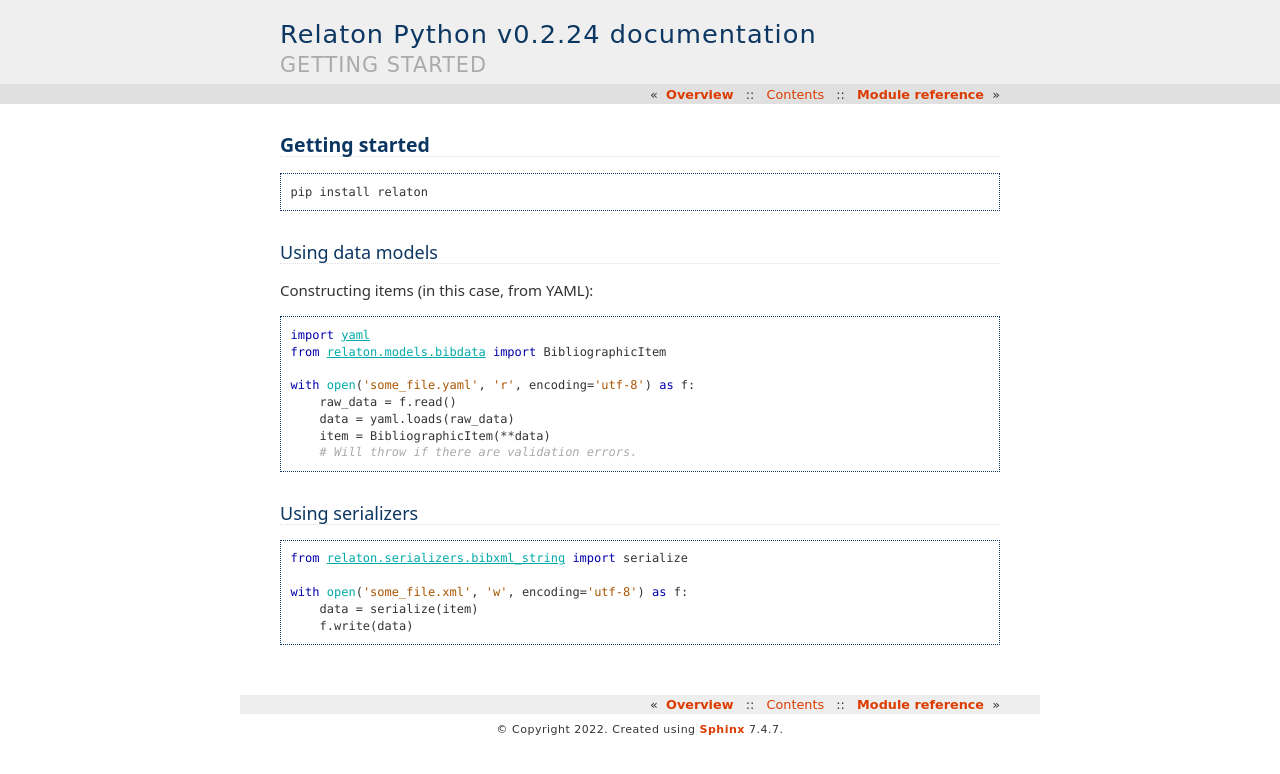
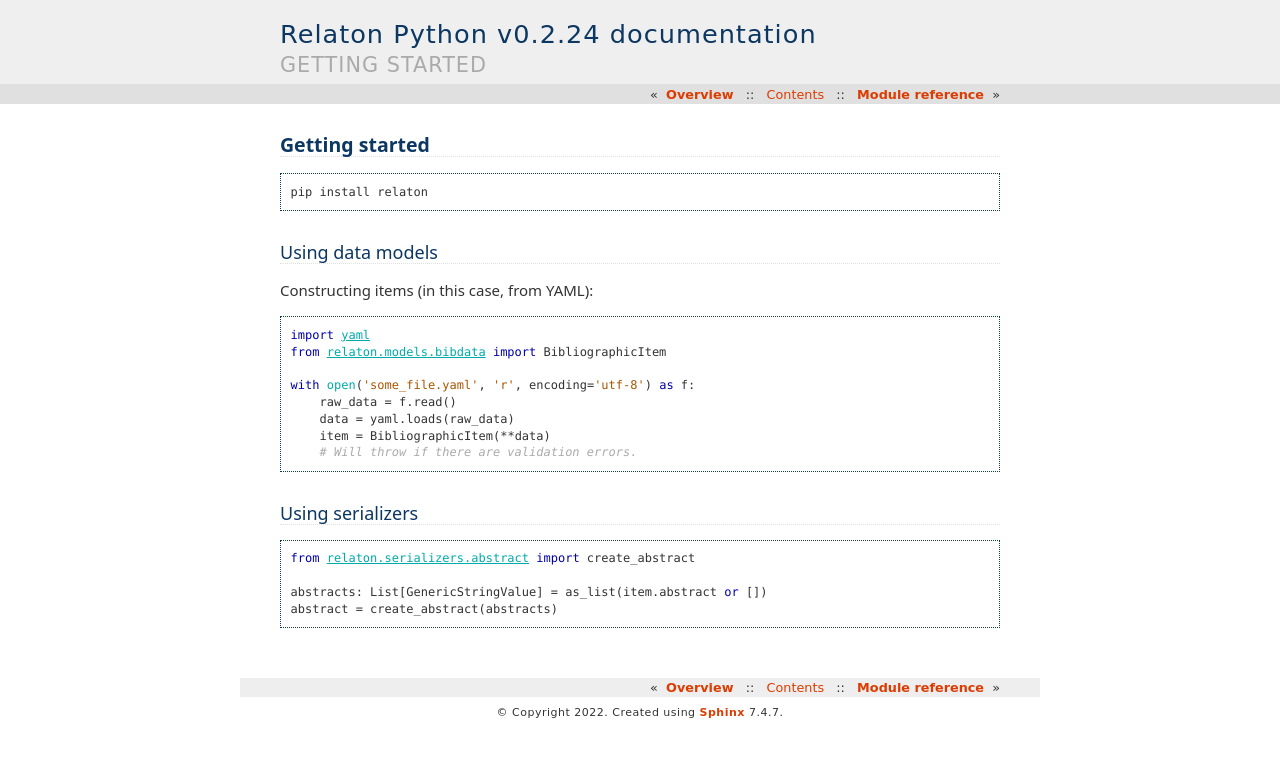
Before and after one commit to relaton/relaton-py, a Sphinx documentation site: the page built from docs/get-started.rst, in a window 1280 px wide. Shown: the top 774 px of the page. Built offline with Sphinx 7.4.7, drawn with Linux system fonts in a browser that asks for light colours.

Commit message:
chore: update serializer docs

```diff
--- a/docs/get-started.rst
+++ b/docs/get-started.rst
@@ -27,8 +27,7 @@ Using serializers
 
 ::
 
-    from relaton.serializers.bibxml_string import serialize
+    from relaton.serializers.abstract import create_abstract
 
-    with open('some_file.xml', 'w', encoding='utf-8') as f:
-        data = serialize(item)
-        f.write(data)
+    abstracts: List[GenericStringValue] = as_list(item.abstract or [])
+    abstract = create_abstract(abstracts)
```
Also changed, not shown: docs/ref/serializers.rst (+0 -9 lines).
